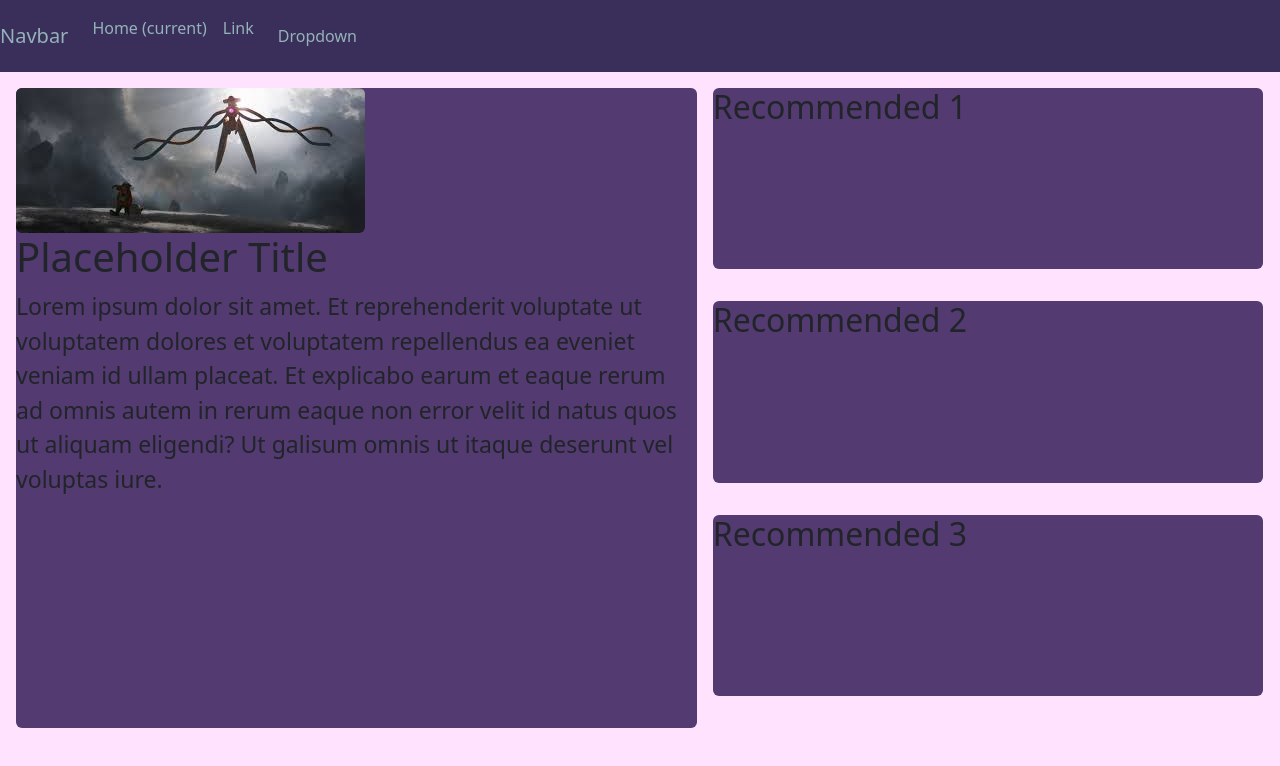
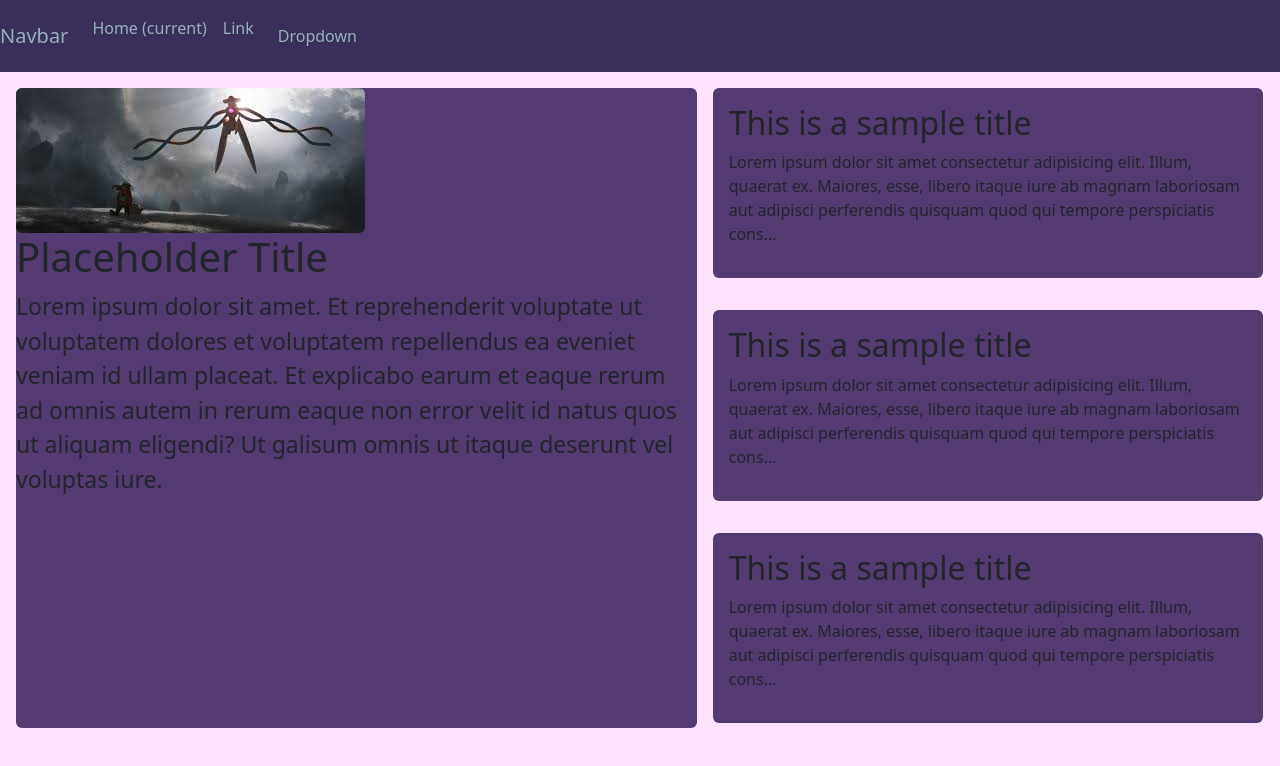
Before and after one commit to CrooseGit/Galaxy-Tales-UniCS-Hackathon-24, a React (Vite) app in the folder galaxy_tales/: page / in a window 1280 px wide. Shown: the top 766 px of the page. Built offline with nearby package versions, Linux system fonts and the light colour scheme.

Commit message:
made reccontainer modular

```diff
--- a/galaxy_tales/src/App.tsx
+++ b/galaxy_tales/src/App.tsx
@@ -1,36 +1,45 @@
-
-import './styles.css'
-import imgplace from './assets/plchldr.jpeg'
-import NavBar from './containers/NavBar'
+import './styles.css';
+import imgplace from './assets/plchldr.jpeg';
+import NavBar from './containers/NavBar';
+import RecContainer from './containers/RecContainer';
 
 function App() {
+  const getRecommendations = (article: number) => {
+    console.log(article);
+    return [
+      { title: '', content: '' },
+      { title: '', content: '' },
+      { title: '', content: '' },
+    ];
+  };
 
   return (
     <>
       <body>
         <NavBar />
         <div className='d-flex cont'>
-            <div className='article rounded m-3'>
+          <div className='article rounded m-3'>
             <img src={imgplace} className='rounded'></img>
             <h1>Placeholder Title</h1>
-            <p className='articletxt'>Lorem ipsum dolor sit amet. Et reprehenderit voluptate ut voluptatem dolores et voluptatem repellendus ea eveniet veniam id ullam placeat. Et explicabo earum et eaque rerum ad omnis autem in rerum eaque non error velit id
-             natus quos ut aliquam eligendi? Ut galisum omnis ut itaque deserunt vel voluptas iure.</p>
-             </div>
-            <div className='w-50 d-flex flex-column'>
-              <div className='reccontainer rounded my-3'>
-              <h2>Recommended 1</h2>
-              </div>
-              <div className='reccontainer rounded my-3'>
-                <h2>Recommended 2</h2>
-              </div>
-              <div className='reccontainer rounded my-3'>
-                <h2>Recommended 3</h2>
-              </div>
-            </div>
+            <p className='articletxt'>
+              Lorem ipsum dolor sit amet. Et reprehenderit voluptate ut
+              voluptatem dolores et voluptatem repellendus ea eveniet veniam id
+              ullam placeat. Et explicabo earum et eaque rerum ad omnis autem in
+              rerum eaque non error velit id natus quos ut aliquam eligendi? Ut
+              galisum omnis ut itaque deserunt vel voluptas iure.
+            </p>
           </div>
+          <div className='w-50 d-flex flex-column'>
+            {getRecommendations(0).map(
+              (article: { title: string; content: string }) => (
+                <RecContainer title={article.title} content={article.content} />
+              )
+            )}
+          </div>
+        </div>
       </body>
     </>
-  )
+  );
 }
 
-export default App
+export default App;
--- /dev/null
+++ b/galaxy_tales/src/containers/RecContainer.tsx
@@ -0,0 +1,25 @@
+interface Props {
+  title?: string;
+  content?: string;
+}
+
+const RecContainer = ({ title, content }: Props) => {
+  if (title == null || title == '') {
+    title = 'This is a sample title';
+  }
+  if (content == null || content == '') {
+    content =
+      'Lorem ipsum dolor sit amet consectetur adipisicing elit. Illum, quaerat ex. Maiores, esse, libero itaque iure ab magnam laboriosam aut adipisci perferendis quisquam quod qui tempore perspiciatis consequatur impedit praesentium!';
+  }
+  return (
+    <div className='reccontainer rounded my-3'>
+      <h2>{title}</h2>
+      <p>
+        {content.substring(0, content.length < 200 ? content.length - 1 : 199) +
+          '...'}
+      </p>
+    </div>
+  );
+};
+
+export default RecContainer;
--- a/galaxy_tales/src/styles.css
+++ b/galaxy_tales/src/styles.css
@@ -1,33 +1,35 @@
 .navbar {
-    background-color: #392F5A;
+  background-color: #392f5a;
   width: 100%;
 }
 
 .navtxt {
-    color: #95B2B8;
+  color: #95b2b8;
 }
 
-
-
 .cont {
-    height:80vh
+  height: 80vh;
 }
 .article {
   width: 60%;
   height: 100%;
-    background-color: #533A71;
+  background-color: #533a71;
 }
 
 .reccontainer {
   width: 97%;
   height: 33%;
-    background-color: #533A71;
+  background-color: #533a71;
+  padding: 1rem;
+}
+.reccontainer:hover {
+  background-color: #694f89;
+  box-shadow: black solid 1rem 1rem;
 }
 
 .articletxt {
   font-size: 1.8vw;
 }
-
 
 img {
   max-width: 100%;
@@ -35,8 +37,8 @@ img {
 }
 
 .dropbtn {
-    background-color: #392F5A;
-    color: #95B2B8;
+  background-color: #392f5a;
+  color: #95b2b8;
   padding: 16px;
   font-size: 16px;
   border: none;
@@ -51,20 +53,22 @@ img {
 .dropdown-content {
   display: none;
   position: absolute;
-    background-color: #392F5A;
+  background-color: #392f5a;
   min-width: 160px;
-    box-shadow: 0px 8px 16px 0px rgba(0,0,0,0.2);
+  box-shadow: 0px 8px 16px 0px rgba(0, 0, 0, 0.2);
   z-index: 1;
 }
 
 .dropdown-content a {
-    color: #95B2B8;
+  color: #95b2b8;
   padding: 12px 16px;
   text-decoration: none;
   display: block;
 }
 
-  .dropdown-content a:hover {background-color: #433a61}
+.dropdown-content a:hover {
+  background-color: #433a61;
+}
 
 .dropdown:hover .dropdown-content {
   display: block;
```
Lines whose indentation alone changed are shown as unchanged.
